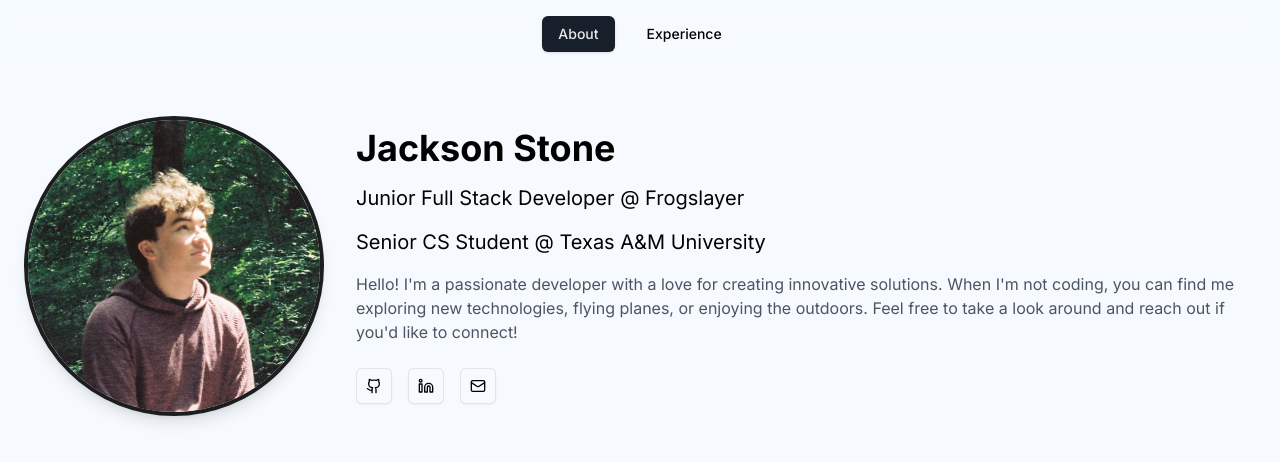
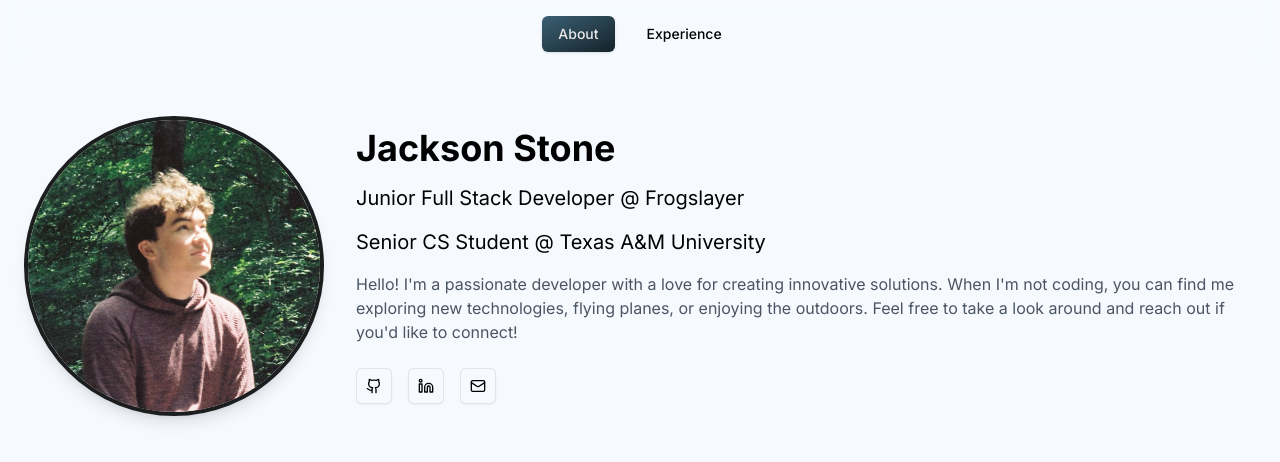
Before and after one commit to jacksors/portfolio, a Next.js app: page /about in a window 1280 px wide. Shown: the top 462 px of the page. Built offline with nearby package versions, Linux system fonts and the light colour scheme.

Commit message:
Update button styling

```diff
--- a/app/globals.css
+++ b/app/globals.css
@@ -5,6 +5,8 @@
 @layer base {
   :root {
     --gradient: linear-gradient(to top left,#16222A,#3A6073);
+    --tw-gradient-stops: #16222A, #3A6073;
+
     --background: 217 96.55% 98.26%;
     --foreground: 217 3.1% 0.52%;
 
--- a/components/ui/button.tsx
+++ b/components/ui/button.tsx
@@ -10,14 +10,14 @@ const buttonVariants = cva(
     variants: {
       variant: {
         default:
-          "bg-primary text-primary-foreground shadow hover:bg-primary/90",
+          "bg-gradient-to-tl text-primary-foreground shadow",
         destructive:
           "bg-destructive text-destructive-foreground shadow-sm hover:bg-destructive/90",
         outline:
           "border border-input bg-background shadow-sm hover:bg-accent hover:text-accent-foreground",
         secondary:
           "bg-secondary text-secondary-foreground shadow-sm hover:bg-secondary/80",
-        ghost: "hover:bg-accent hover:text-accent-foreground",
+        ghost: "hover:bg-[#3A6073] hover:text-primary-foreground",
         link: "text-primary underline-offset-4 hover:underline",
       },
       size: {
```
